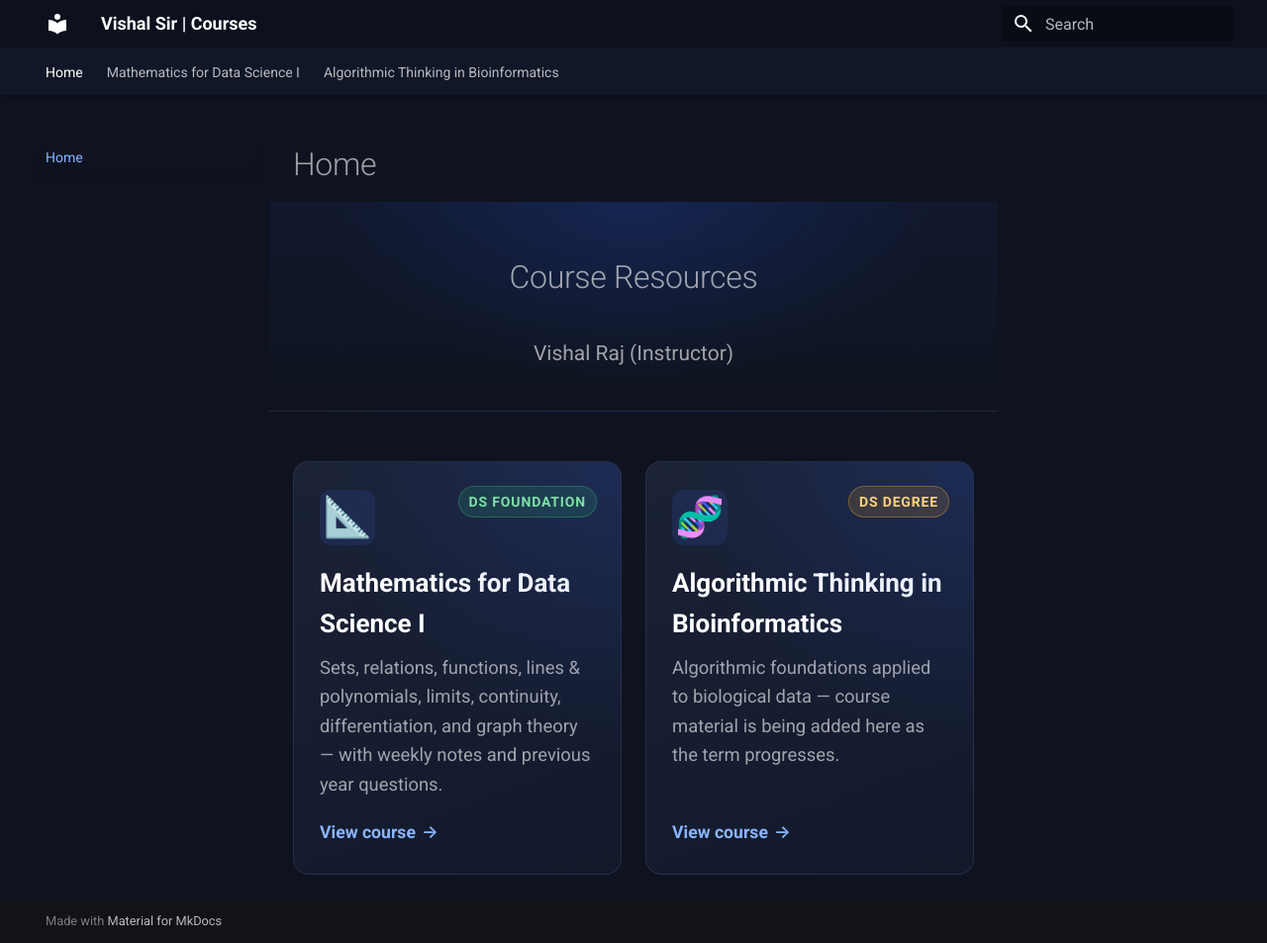
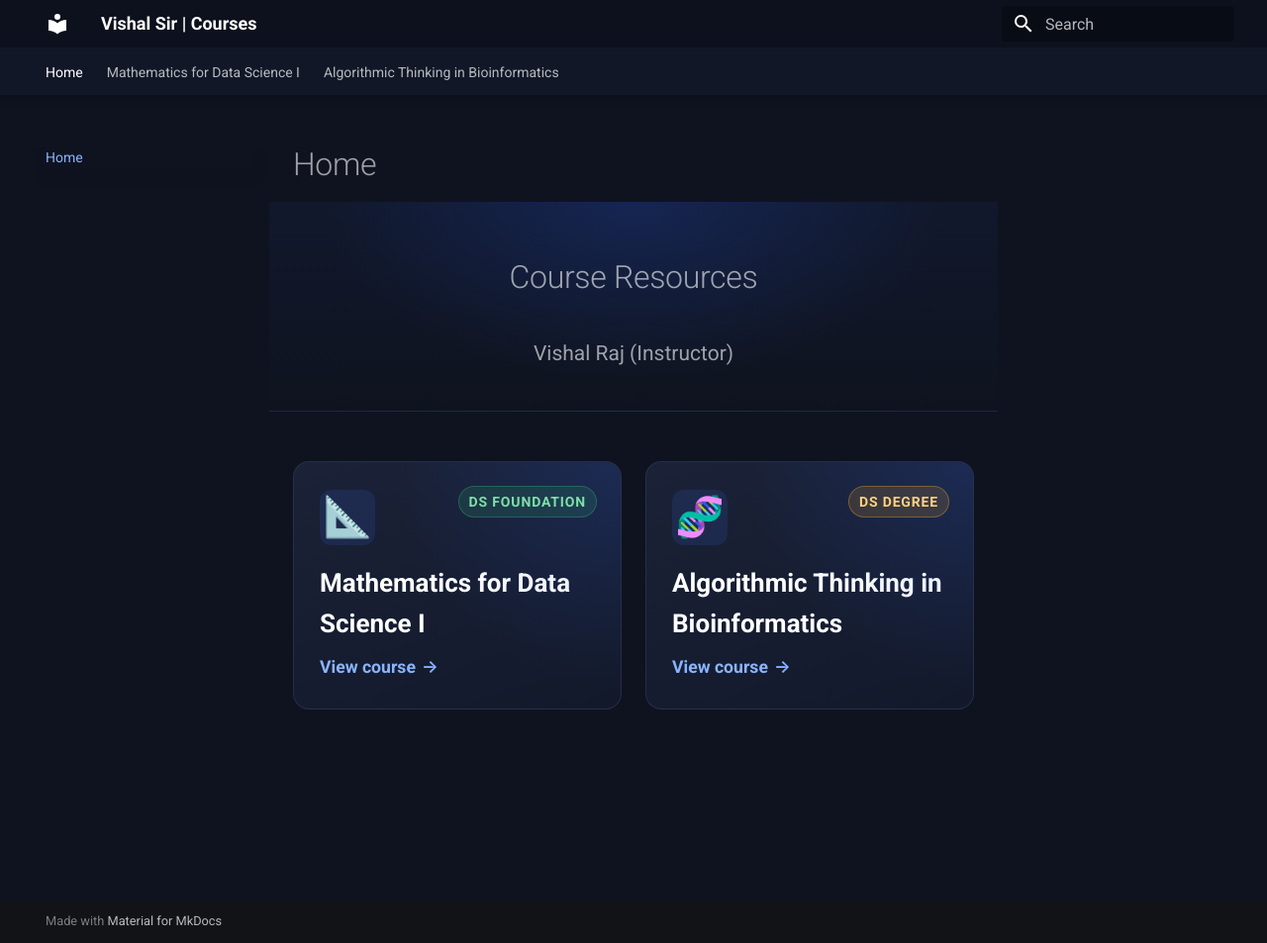
Before and after one commit to VishalRajIITM/maths1iitmbs, an MkDocs documentation site: the page built from docs/index.md, in a window 1280 px wide and 953 px high. Shown: the whole window at 99% size. Built offline with MkDocs 1.6.1 and Material for MkDocs 9.7.7, drawn with Linux system fonts in a browser that asks for light colours.

Commit message:
Trim course card descriptions on landing page
Co-Authored-By: Claude Sonnet 5 <noreply@anthropic.com>

```diff
--- a/docs/index.md
+++ b/docs/index.md
@@ -11,7 +11,6 @@
   <span class="course-card__badge course-card__badge--live">DS Foundation</span>
   <div class="course-card__icon">📐</div>
   <div class="course-card__title">Mathematics for Data Science I</div>
-  <div class="course-card__desc">Sets, relations, functions, lines &amp; polynomials, limits, continuity, differentiation, and graph theory — with weekly notes and previous year questions.</div>
   <span class="course-card__cta">View course <span class="arrow">→</span></span>
 </a>
 
@@ -19,7 +18,6 @@
   <span class="course-card__badge course-card__badge--soon">DS Degree</span>
   <div class="course-card__icon">🧬</div>
   <div class="course-card__title">Algorithmic Thinking in Bioinformatics</div>
-  <div class="course-card__desc">Algorithmic foundations applied to biological data — course material is being added here as the term progresses.</div>
   <span class="course-card__cta">View course <span class="arrow">→</span></span>
 </a>
 
```
